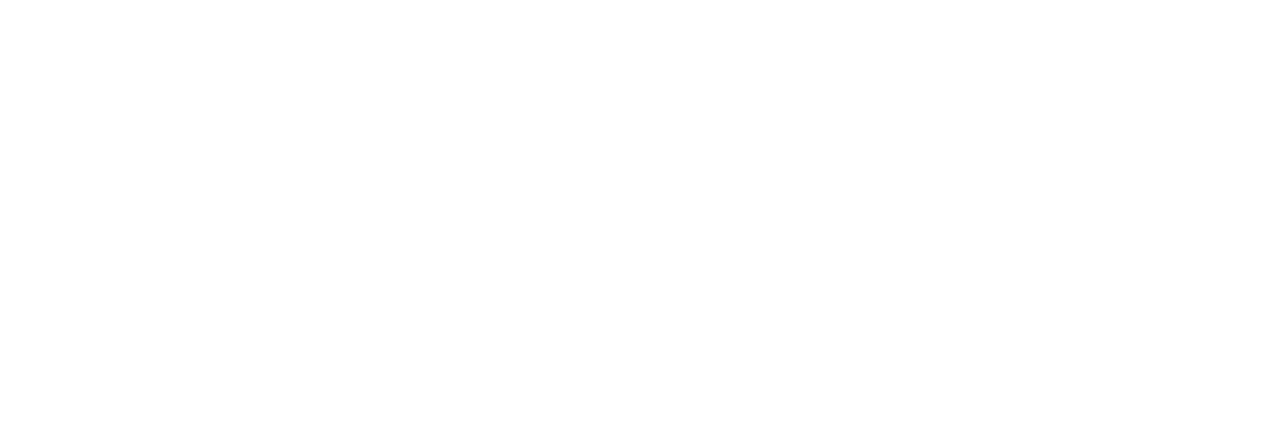
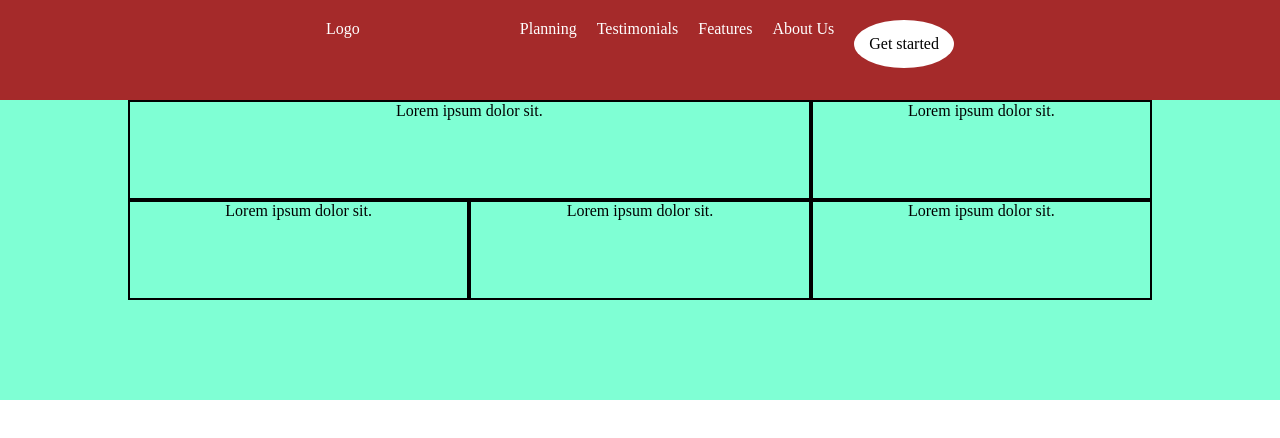
Before and after one commit to Pasqualinobruno/htmlcss-responsive-layout, a plain HTML site: page index.html in a window 1280 px wide. Drawn offline with Linux system fonts and the light colour scheme.

Commit message:
section demo

```diff
--- a/css/style.css
+++ b/css/style.css
@@ -16,6 +16,7 @@
     display: flex;
     flex-wrap: wrap;
     margin: o -1rem;
+    text-align: center;
 }
 [class^="col-"]{
     padding-left: 1rem;
@@ -30,4 +31,62 @@
 .col-12{
     width: 100%;
 }
+ul{
+  list-style: none;
+}
+a{
+    text-decoration: none;
+}
 /*#endregion utility*/
+
+/*#region debug*/
+.debug header{
+    height: 100px;
+    background-color: brown;
+}
+.debug main{
+    height: 300px;
+    background-color: aquamarine;
+}
+.debug .col-8{
+    border: 2px solid rgb(0, 0, 0);
+    height: 100px;
+}
+.debug .col-4{
+    border: 2px solid rgb(0, 0, 0);
+    height: 100px;
+}
+/*#endregion debug*/
+
+/*#region header*/
+.space{
+    padding: 20px;
+    gap: 10rem;
+    justify-content: center;
+    color: white;
+    text-align: center;
+}
+.menu{
+    text-align: center;
+    display: flex;
+}
+.btn{
+    background-color: white;
+    border: none;
+    padding: 15px;
+    border-radius: 50%;
+}
+.gap20{
+    gap: 20px;
+}
+li>a {
+    color: white;
+}
+div>a{
+    color: black;
+
+}
+
+
+
+/*#endregion header*/
--- a/index.html
+++ b/index.html
@@ -6,8 +6,39 @@
     <title>Document</title>
     <link rel="stylesheet" href="./css/style.css">
 </head>
-<body>
-    <head></head>
+<body class="debug">
+    <header>
+        <nav class="container d-flex space">
+            <div class="logo">Logo</div>
+            <div class="menu gap20 d-flex">
+                <ul class="d-flex gap20 menu">
+                    <li><a href="">Planning</a></li>
+                    <li><a href="">Testimonials</a></li>
+                    <li><a href="">Features</a></li>
+                    <li><a href="">About Us</a></li>
+                </ul>
+                <div class="btn"><a href="">Get started</a></div>
+            </div>
+        </nav>
+    </header>
+    <main>
+        <section class="demo">
+            <div class="container">
+                <div class="row">
+                    <div class="col-8"><div>Lorem ipsum dolor sit.
+            </div></div>
+                    <div class="col-4"><div>Lorem ipsum dolor sit.
+            </div></div>
+                    <div class="col-4"><div>Lorem ipsum dolor sit.
+            </div></div>
+                    <div class="col-4"><div>Lorem ipsum dolor sit.
+            </div></div>
+                    <div class="col-4"><div>Lorem ipsum dolor sit.
+            </div></div>
+                </div>
+            </div>
+        </section>
+    </main>
 
 </body>
 </html>
```
